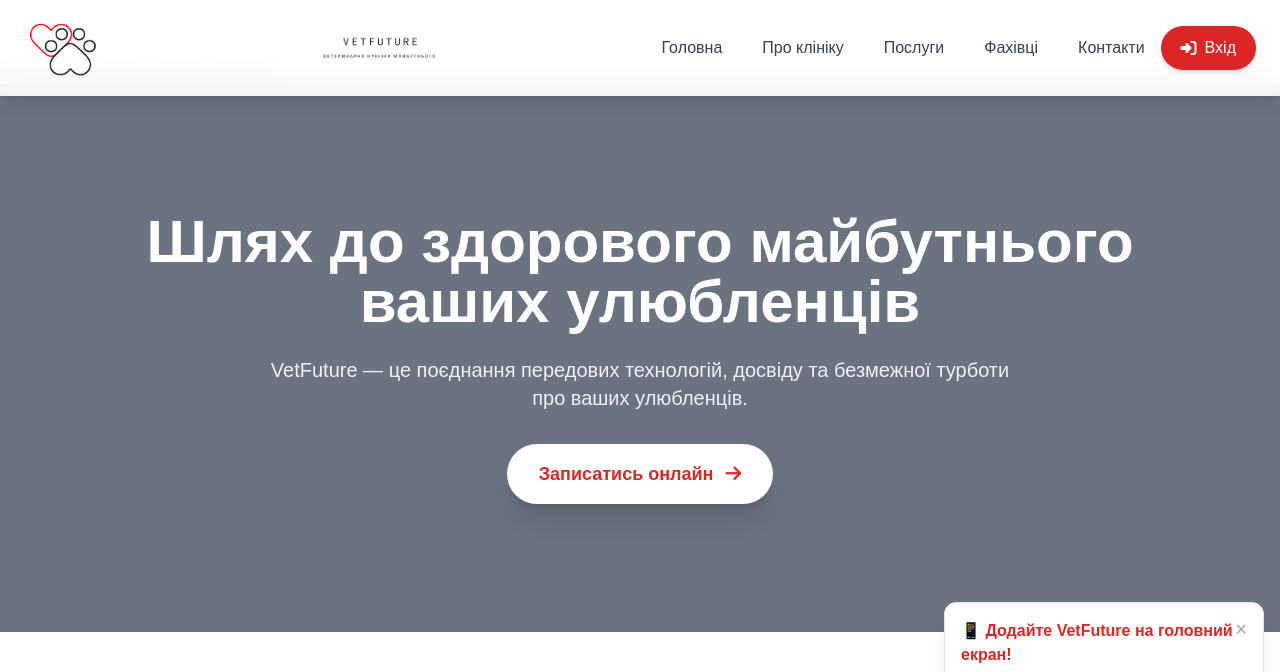
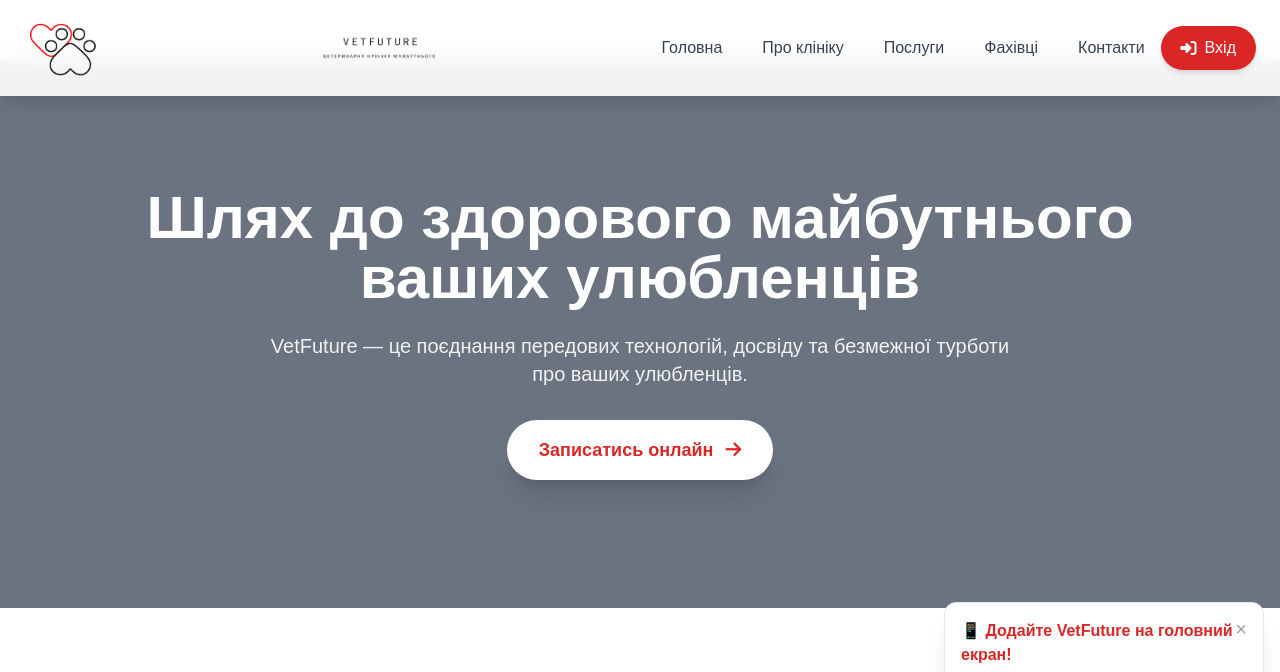
Before and after one commit to Timequeer/vetfufla, a Flask app: page / in a window 1280 px wide. Shown: the top 672 px of the page. Run offline with Flask 3, Linux system fonts and the light colour scheme; some libraries are stand-ins or nearby versions.

Commit message:
Update index.html
durakibaniy

```diff
--- a/templates/index.html
+++ b/templates/index.html
@@ -1,4 +1,3 @@
-ось index по такому самому принципу
 {% extends "base.html" %}
 {% block title %}VetFuture — Ветеринарна клініка майбутнього{% endblock %}
 {% block content %}
```
